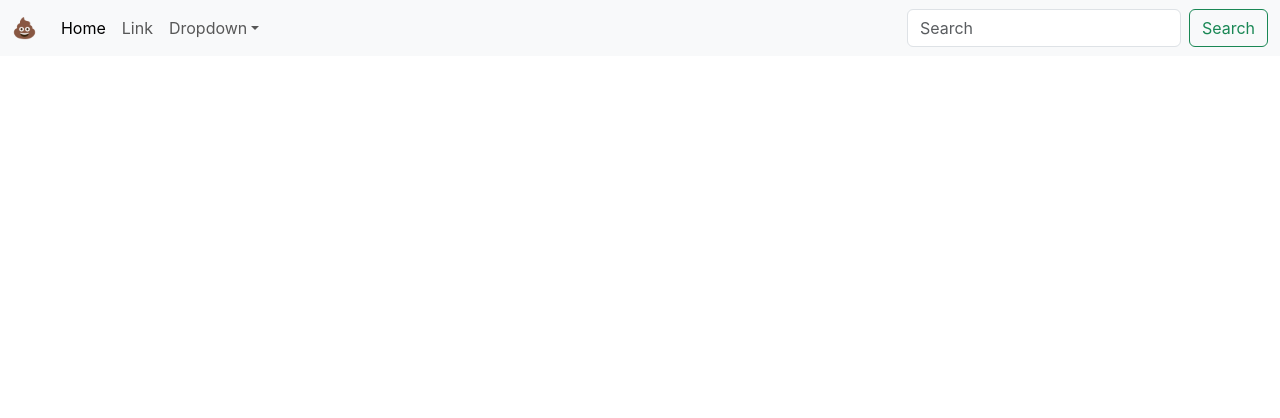
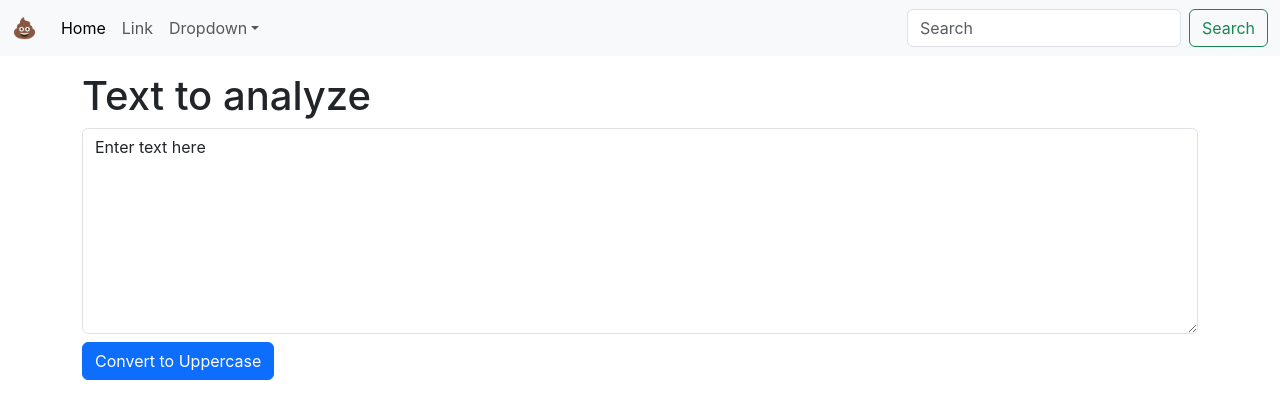
Before and after one commit to ooexiaoo/React-Course, a React (Create React App) app: page / in a window 1280 px wide. Shown: the top 418 px of the page. Built offline with nearby package versions, Linux system fonts and the light colour scheme.

Commit message:
uppercase

```diff
--- a/public/index.html
+++ b/public/index.html
@@ -30,7 +30,7 @@
           integrity="sha384-T3c6CoIi6uLrA9TneNEoa7RxnatzjcDSCmG1MXxSR1GAsXEV/Dwwykc2MPK8M2HN"
           crossorigin="anonymous"
         />
-    <title>React App</title>
+    <title>New App</title>
   </head>
   <body>
     <noscript>You need to enable JavaScript to run this app.</noscript>
--- a/src/App.js
+++ b/src/App.js
@@ -1,11 +1,15 @@
 import "./App.css";
 
 import Navbar from "./Components/Navbar";
+import TextForm from "./Components/TextForm";
 
 function App() {
   return (
     <>
 <Navbar title="💩"/>
+<div className="container my-3">
+<TextForm heading="Text to analyze"/>
+</div>
     </>
   );
 }
--- a/src/Components/Navbar.js
+++ b/src/Components/Navbar.js
@@ -42,6 +42,6 @@ export default function Navbar(props) {
 Navbar.propTypes = {title: PropTypes.string,
                     aboutText: PropTypes.string}
 
-Navbar.defaultProps = {title: 'Title here',
+Navbar.defaultProps = {title: 'This is Title',
                         aboutText: 'About Us Here'
-};
+  };
--- /dev/null
+++ b/src/Components/TextForm.js
@@ -0,0 +1,32 @@
+import React, { useState } from "react";
+
+export default function TextForm(props) {
+  const handleUpClick = ()=>{
+    /* console.log("Uppercase was clicked" + text); */
+    let newText = text.toUpperCase();
+    setText(newText)
+  };
+
+  const handleOnChange = (event)=>{
+   /*  console.log("On Change"); */
+    setText(event.target.value)
+  };
+
+  const [text, setText] = useState("Enter text here");
+  return (
+    <div className="mb-3">
+      <h1>{props.heading}</h1>
+      {/* <label htmlFor="myBox" className="form-label">Example textarea</label> */}
+      <textarea
+        className="form-control"
+        value={text}
+        onChange={handleOnChange}
+        id="myBox"
+        rows="8"
+      ></textarea>
+      <button className="btn btn-primary my-2" onClick={handleUpClick}>
+        Convert to Uppercase
+      </button>
+    </div>
+  );
+}
```
